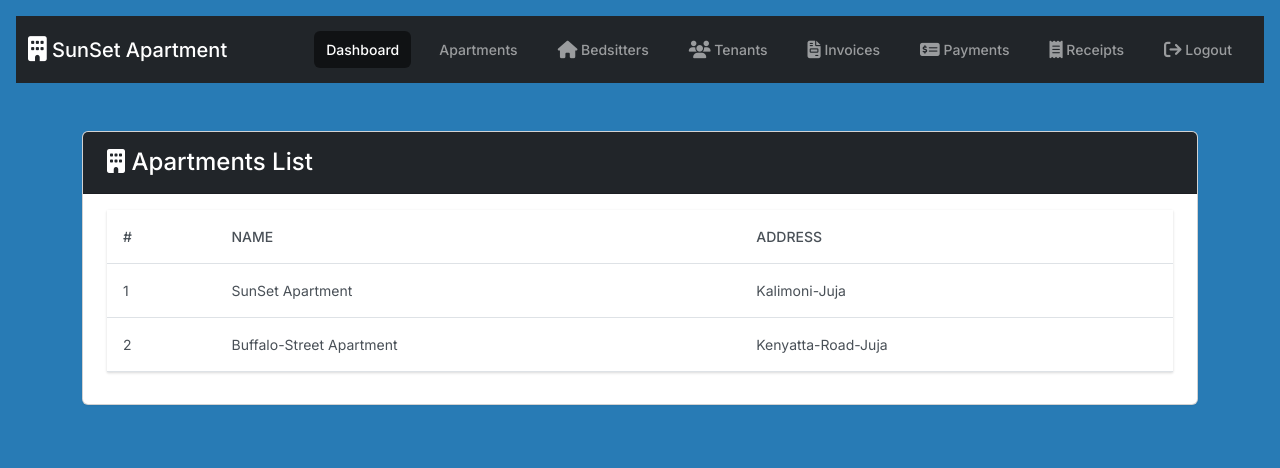
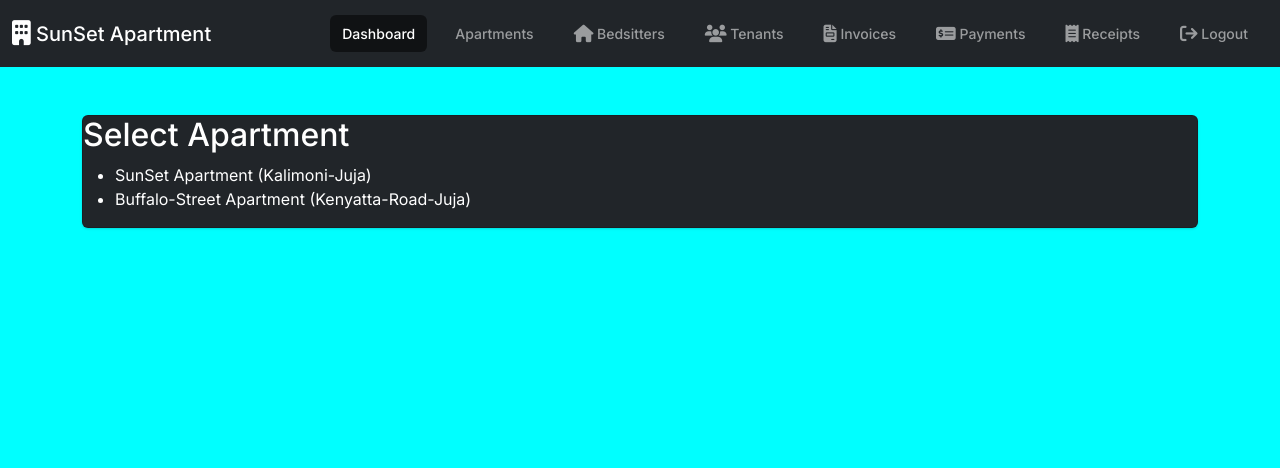
Before and after one commit to LAFlame694/Landlord-portal, a Django app: page /apartments/ in a window 1280 px wide. Shown: the top 468 px of the page. Run offline with Django 5.2, Linux system fonts and the light colour scheme; data comes from the database, SQL or seed files in the repository; some libraries are stand-ins or nearby versions.

Commit message:
Updated various templates and views.py

```diff
--- a/portal/templates/portal/apartments_list.html
+++ b/portal/templates/portal/apartments_list.html
@@ -1,34 +1,18 @@
 {% extends "portal/base.html" %}
-{% block title %}Apartments - SunSet Apartment{% endblock %}
-
 {% block content %}
-<div class="card shadow">
-  <div class="card-header bg-dark text-white">
-    <h4 class="mb-0"><i class="fa-solid fa-building"></i> Apartments List</h4>
-  </div>
-  <div class="card-body">
-    {% if apartments %}
-    <table class="table table-hover">
-      <thead>
-        <tr>
-          <th>#</th>
-          <th>Name</th>
-          <th>Address</th>
-        </tr>
-      </thead>
-      <tbody>
-        {% for apartment in apartments %}
-        <tr>
-          <td>{{ forloop.counter }}</td>
-          <td>{{ apartment.name }}</td>
-          <td>{{ apartment.address }}</td>
-        </tr>
-        {% endfor %}
-      </tbody>
-    </table>
-    {% else %}
-    <p>No apartments found.</p>
-    {% endif %}
-  </div>
+<div  class=" card text-bg-dark">
+  <h2>Select Apartment</h2>
+  <ul>
+    {% for apt in apartments %}
+      <li >
+        <a href="{% url 'tenantprofiles_by_apartment' apt.id %}"
+        style="color: white; text-decoration: none;"
+        onmouseover="this.style.color='red'"
+        onmouseout="this.style.color='white'">
+        {{ apt.name }} ({{ apt.address }})
+      </a>
+      </li>
+    {% endfor %}
+</ul>
 </div>
 {% endblock %}
--- a/portal/templates/portal/base.html
+++ b/portal/templates/portal/base.html
@@ -11,7 +11,7 @@
     />
     <link rel="stylesheet" href="{% static 'css/bootstrap.min.css' %}" />
   </head>
-  <body class="bg-info p-3 text-white">
+  <body class="text-white" style="background-color: aqua;">
 
     <!-- NAV CONTENT -->
     <nav
--- a/portal/urls.py
+++ b/portal/urls.py
@@ -6,6 +6,7 @@ urlpatterns = [
     path('tenant/dashboard/', views.tenant_dashboard, name='tenant_dashboard'),
     path('tenant-dashboard/', views.admin_dashboard, name='admin_dashboard'),
     path('apartments/', views.apartments_list, name='apartments_list'),
-    path('dashboard/', views.dashboard, name='dashboard'),
-    path('bedsitters/', views.bedsitters_list, name='bedsitters_list')
+    path('bedsitters/', views.bedsitters_list, name='bedsitters_list'),
+    path('apartments/<int:apartment_id/bedsitters/', views.apartment_bedsitters, name='apartment_bedsitters'),
+    path('tenantprofiles/apartment/<int:apartment_id>/', views.tenantprofiles_by_apartment, name='tenantprofiles_by_apartment'),
 ]
--- a/portal/views.py
+++ b/portal/views.py
@@ -1,4 +1,4 @@
-from django.shortcuts import render
+from django.shortcuts import render, get_object_or_404
 from django.contrib.auth.decorators import login_required, user_passes_test
 from .models import Invoice, Payment, Tenantprofile, Apartment
 
@@ -34,9 +34,6 @@ def apartments_list(request):
     context = {'apartments': apartments}
     return render(request, 'portal/apartments_list.html', context)
 
-def dashboard(request):
-    return render(request, 'portal/dashboard.html')
-
 def bedsitters_list(request):
     apartments = Apartment.objects.prefetch_related('bedsitters').all()
     # For each apartment, filter bedsitters that are available
@@ -45,3 +42,21 @@ def bedsitters_list(request):
 
     context = {'apartments': apartments}
     return render(request, 'portal/bedsitters_list.html', context)
+
+def apartment_bedsitters(request, apartment_id):
+    apartment = get_object_or_404(Apartment, id=apartment_id)
+    bedsitters = apartment.bedsitters.all().select_related('tenantprofile')
+    context = {
+        'apartment': apartment,
+        'bedsitters': bedsitters,
+    }
+    return render(request, 'portal/apartment_bedsitters.html', context)
+
+def tenant_apartment_select(request):
+    apartments = Apartment.objects.all()
+    return render(request, 'portal/tenant_apartment_select.html', {'apartments': apartments})
+
+def tenantprofiles_by_apartment(request, apartment_id):
+    apartment = get_object_or_404(Apartment, id=apartment_id)
+    tenants = Tenantprofile.objects.filter(bedsitter__apartment=apartment).select_related('user', 'bedsitter')
+    return render(request, 'portal/tenantprofiles_by_apartment.html', {'apartment': apartment, 'tenants': tenants})
```
Also changed, not shown: portal/templates/portal/bedsitters_list.html (+6 -4 lines), portal/templates/portal/tenantprofiles_by_apartment.html (added, +22 -0 lines), db.sqlite3.
